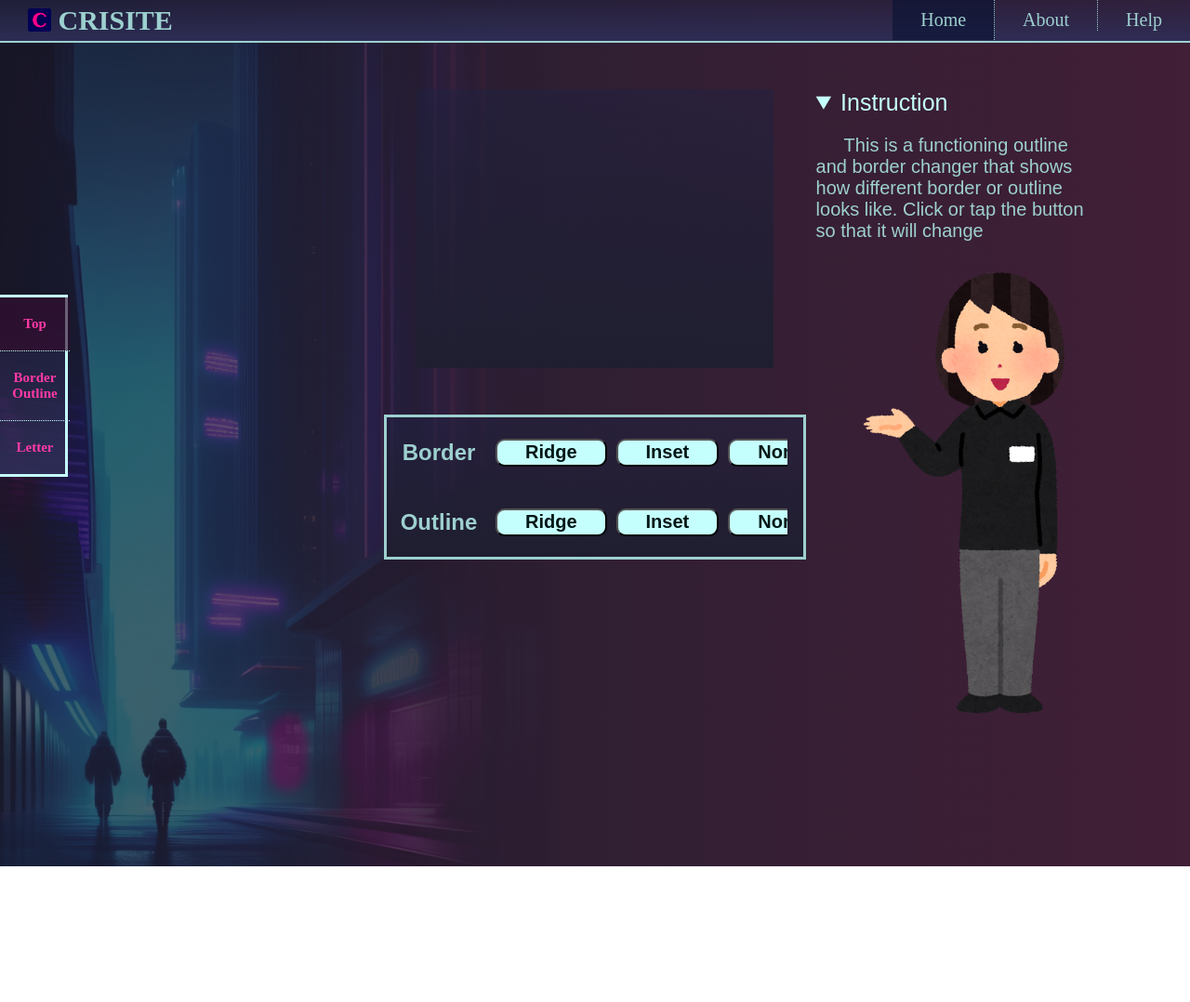
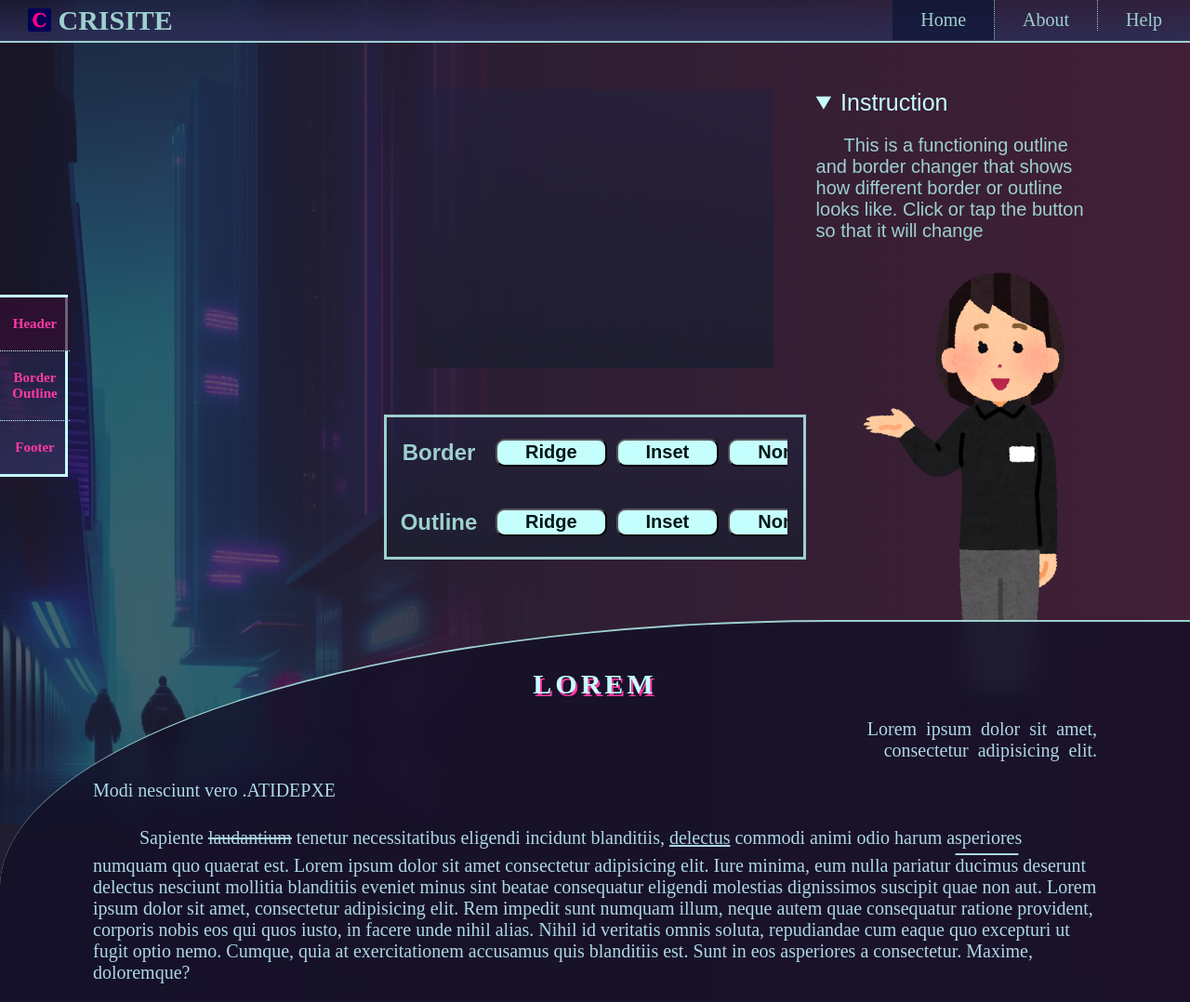
Before and after one commit to Crispatrick/CSS_Act23_To_Act50, a plain HTML site: page index.html in a window 1280 px wide. Shown: the whole page at 93% size. Before the commit the page ends 932 px from the top, so only its background shows below. Drawn offline with Linux system fonts and the light colour scheme.

Commit message:
3/22/23, 3:56 P.M. Finally done (￣︶￣)

```diff
--- a/index.html
+++ b/index.html
@@ -12,15 +12,15 @@
 <body>
     <div id="blur"></div>
     <!--*Done == TODO: Header-->
-    <header>
+    <header id="top">
         <span>
-            <a style="position: relative; bottom: 5px;" href="https://www.youtube.com/watch?v=LrGWB-_L4fQ" id="hlinks"><img src="img/favicon.ico" alt="" style="height: 25px; position: relative; top: 2px;" >
+            <a style="position: relative; bottom: 5px;" href="https://www.youtube.com/watch?v=LrGWB-_L4fQ" id="hlinks" target="_blank"><img src="img/favicon.ico" alt="" style="height: 25px; position: relative; top: 2px;" >
                 CRISITE
             </a>
         </span>
         <nav >
             <ul class="headerLinks">
-                <a href="https://www.youtube.com/watch?v=mWPhLWHWjZM" id="hlinks" >
+                <a href="https://www.youtube.com/watch?v=mWPhLWHWjZM" target="_blank" id="hlinks" >
                     <li class="hactive">
                         Home
                     </li>
@@ -46,16 +46,24 @@
     <aside>
         <nav>
             <ul>
-                <li class="sactive">Top</li>
-                <li>Border <br> Outline</li>
-                <li style="border: none;">Letter</li>
+                <a href="#blur" style="text-decoration: none;">
+                    <li class="sactive">Header</li>
+                </a>
+
+                <a href="#border" style="text-decoration: none;">
+                    <li>Border <br> Outline</li>
+                </a>
+
+                <a href="#letter"  style="text-decoration: none;">
+                <li style="border: none;">Footer</li>
+                </a>
             </ul>
         </nav>
     </aside>
 
     <!--*Done == TODO: 1s Border and Outline -->
     <img src="img/cyberpunk.png" alt="" id="bgImgS1">
-    <section >
+    <section id="border">
         <div class="gui">
             <div class="box"></div>
             <details class="instruction" open>
@@ -100,5 +108,22 @@
         </div>
 
     </section>
+
+    <!--TODO: Letter-->
+    <footer class="letter" id="letter">
+        <div>
+            <h1 style="text-align: center; padding-top: 30px; font-weight: bolder; font-size: 30px; letter-spacing: 4px;" id="titlelet">LOREM</h1>
+            <p style="text-align: right; margin-right: 100px; font-size: 20px; word-spacing: 5px;">Lorem ipsum dolor sit amet, <br> consectetur adipisicing elit.</p>
+            <p style="text-align: left; margin-left: 100px; font-size: 20px; " > <span style="text-transform: capitalize;">modi</span> <span style="text-transform: lowercase;">NESCIUNT VERO</span> <bdo dir="rtl"> <span style="text-transform: uppercase; ">expedita.</span> </bdo></p>
+            <p style="text-indent: 50px; margin: 0px 100px 0px 100px; font-size: 20px; padding-bottom: 20px;">
+            Sapiente <span style="text-decoration: line-through;">laudantium</span> tenetur necessitatibus <span style="line-height: 1.9;">eligendi incidunt</span> blanditiis, <span style="text-decoration: underline;">delectus</span>  commodi  animi odio harum asperiores numquam quo quaerat est.
+            Lorem ipsum dolor sit amet consectetur adipisicing elit. Iure minima, eum nulla pariatur <span style="text-decoration: overline;">ducimus</span> deserunt delectus nesciunt mollitia
+            blanditiis eveniet minus sint beatae consequatur eligendi molestias dignissimos suscipit quae non aut.
+            Lorem ipsum dolor sit amet, consectetur adipisicing elit. Rem impedit sunt numquam illum, neque autem quae consequatur ratione provident, corporis nobis eos qui quos iusto, in facere unde nihil alias.
+            Nihil id veritatis omnis soluta, repudiandae cum eaque quo excepturi ut fugit optio nemo. Cumque, quia at exercitationem accusamus quis blanditiis est. Sunt in eos asperiores a consectetur. Maxime, doloremque?
+            </p>
+
+        </div>
+    </footer>
 </body>
 </html>
--- a/style.css
+++ b/style.css
@@ -1,5 +1,5 @@
 ::-webkit-scrollbar {
-height: 3px;
+height: 10px;
 width: 3px;
 }
 
@@ -23,6 +23,7 @@ background: var(--light-Blue);
     --BG-Color: rgb(26,20,32);
     --BG1-Color: rgb(31,30,48);
     --BG2-Color: rgba(31, 33, 65, 0.479);
+    --BG2v1-Color: rgba(19, 15, 39, 0.808);
     --BG3-Color: rgb(65, 31, 54);
     --BG3v1-Color: rgb(30, 15, 54);
     --BG4-Color: rgba(46, 46, 87, 0.932);
@@ -38,6 +39,7 @@ background: var(--light-Blue);
     --Highlight: rgb(255, 58, 166);
     --Txt-Highlight: rgb(1, 22, 22);
 
+    --opacity: 2s;
 
     --header-Padding: 30px;
     --Font: 'arial';
@@ -53,6 +55,9 @@ body{
 }
 
 header{
+    animation-name: topSlide;
+    animation-duration: 0.5s;
+
     position: sticky;
     top: 0;
     z-index: 2;
@@ -99,6 +104,9 @@ header nav ul li{
     padding-top: 10px;
 }
 aside{
+    animation-name: leftSlide;
+    animation-duration: 1s;
+
     position: fixed;
     z-index: 1;
 
@@ -166,8 +174,15 @@ aside nav ul li{
 
     width: 600px;
     opacity: .3;
+    top: 0px;
+    bottom: 10px;
+
 }
 
+#border{
+    animation-name: opacityAnimation;
+    animation-duration: 3s;
+}
 
 .gui{
     display: flex;
@@ -248,3 +263,52 @@ aside nav ul li{
 
     cursor: pointer;
 }
+
+.letter{
+    position: relative;
+    top: 65px;
+    bottom: 100%;
+
+    background-color: var(--BG2v1-Color);
+    border-radius: 70% 0% 0 0;;
+    border-top: 2px solid;
+    border-color: var(--light-Blue);
+    color: lightblue;
+
+    backdrop-filter: blur(13px);
+}
+#titlelet{
+    color: var(--lighter-Blue);
+    text-shadow: 2px 3px var(--Highlight);
+}
+footer{
+    animation-name: opacityAnimation;
+    animation-duration: 3s;
+}
+
+
+@keyframes topSlide{
+    from {
+        transform: translateY(-200px);
+    }
+    to{
+        transform: translateY(0px);
+    }
+}
+@keyframes leftSlide{
+    from{
+        transform: translateX(-200px);
+    }
+    to{
+        transform: translateY(0px);
+    }
+}
+
+@keyframes opacityAnimation{
+    from{
+        opacity: 0;
+    }
+    to{
+        opacity: 1;
+    }
+}
```
